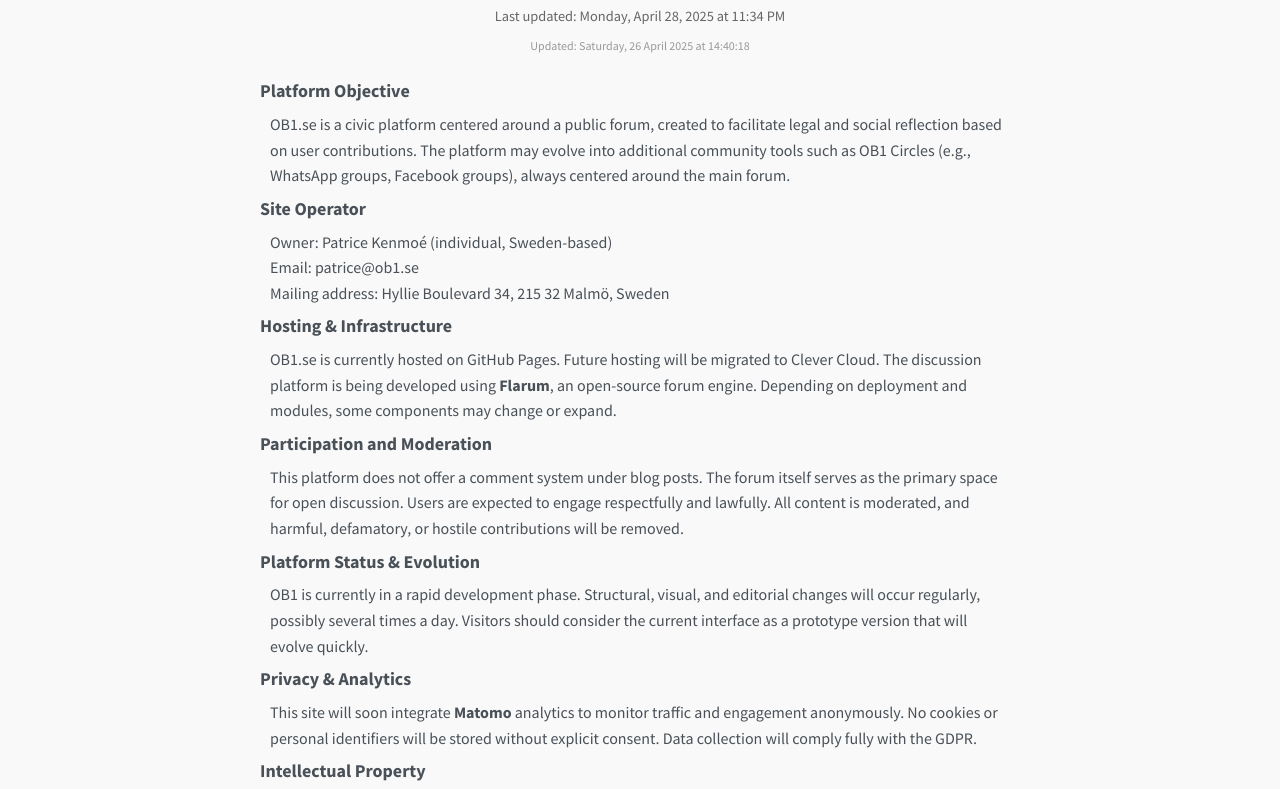
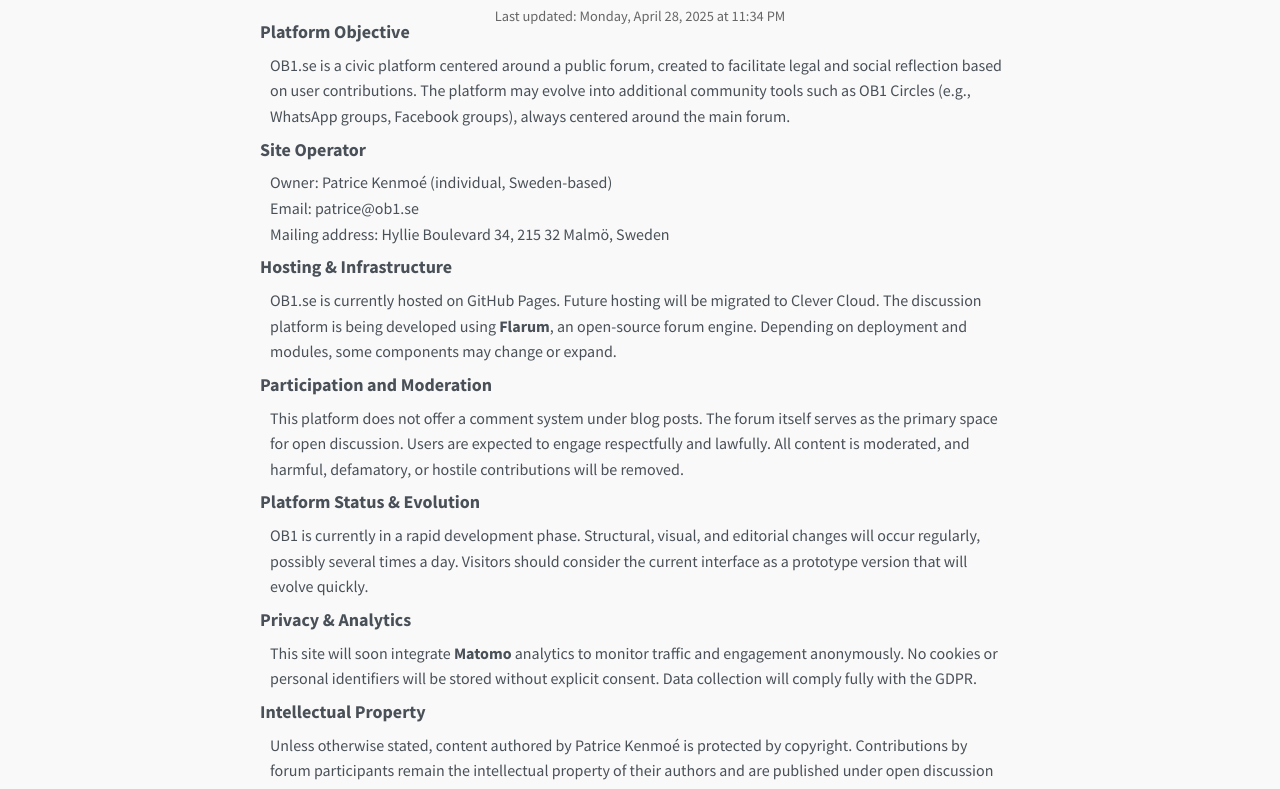
Before and after one commit to domainController/0B1-vanilla, a website built with Vite: page legal.html in a window 1280 px wide. Shown: the part 164-953 px from the top of the page. Built offline with nearby package versions, Linux system fonts and the light colour scheme.

Commit message:
removing extra timestamps

```diff
--- a/legal.html
+++ b/legal.html
@@ -39,7 +39,6 @@
       <h1>Legal Notice &amp; Terms of Use</h1>
 <small class="timestamp" style="display: block; text-align: center;">Last updated: Monday, April 28, 2025 at 11:34 PM</small>
 
-<p class="page-timestamp">Updated: Saturday, 26 April 2025 at 14:40:18</p>
 
       <h2>Platform Objective</h2>
       <p>
```
